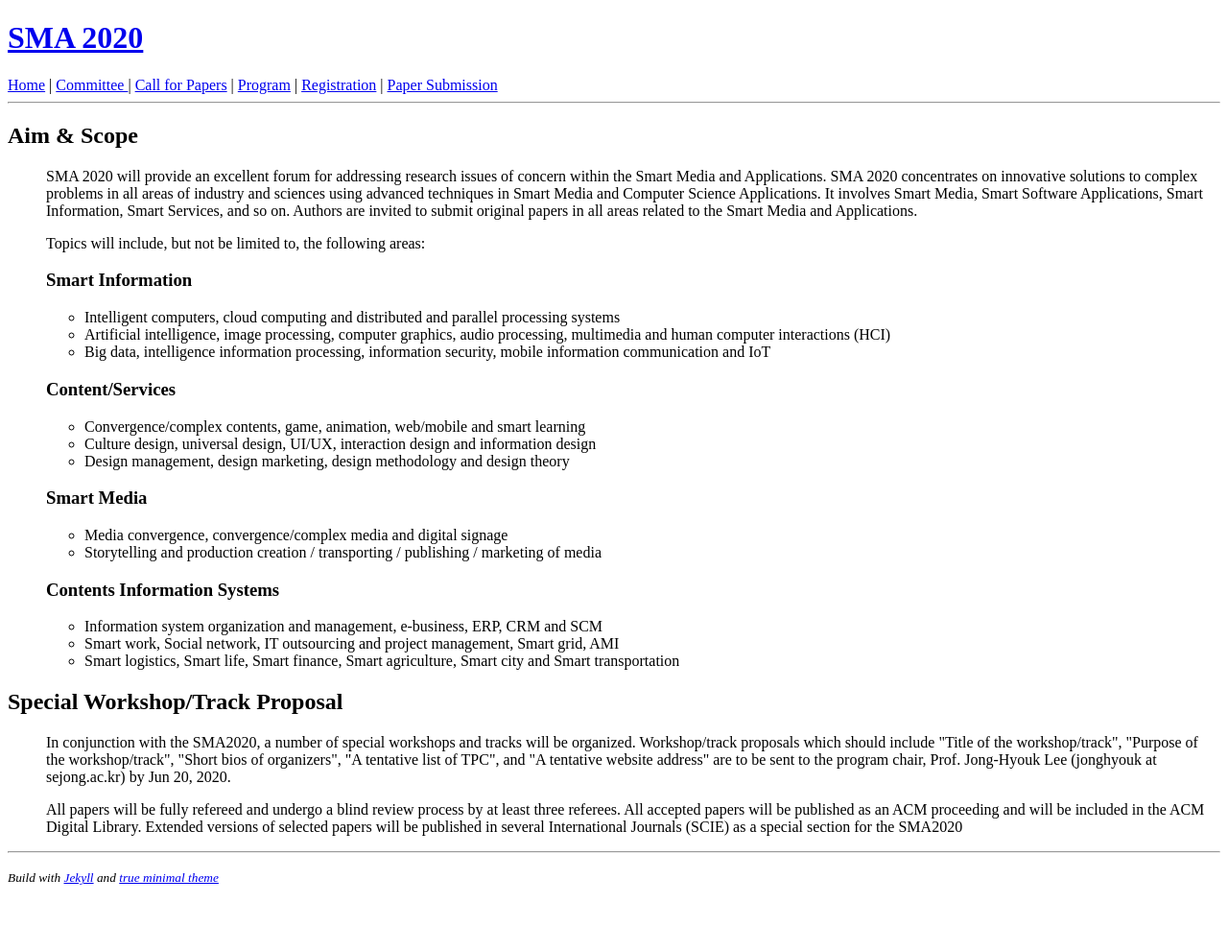
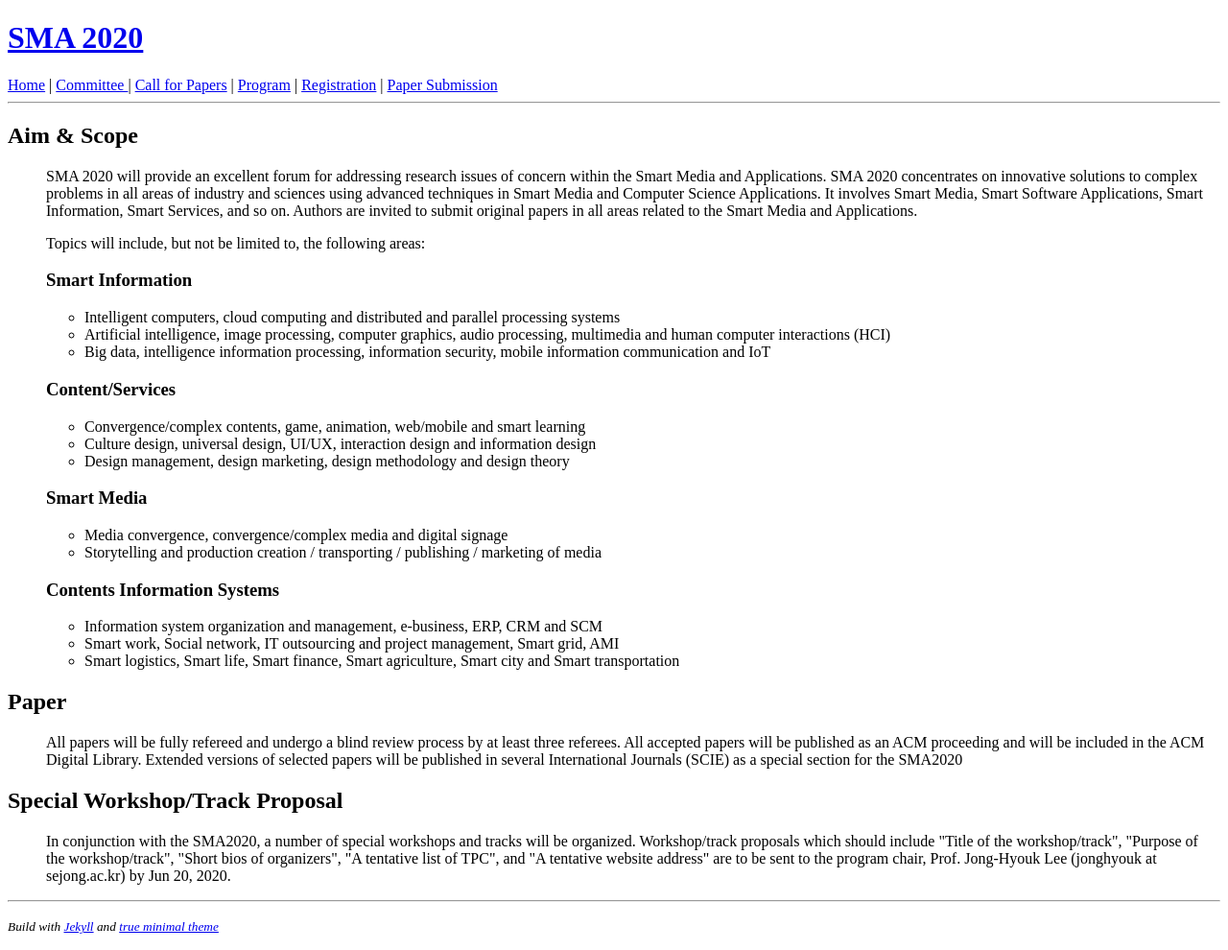
Before and after one commit to icea-conf/sma-2020.github.io, a Jekyll site: the page built from papers/index.html, in a window 1280 px wide. Shown: the whole page at 96% size. Built offline with Jekyll 4.4.1, drawn with Linux system fonts in a browser that asks for light colours; before the commit the page ends 939 px from its top, so only the background shows below that.

Commit message:
Update index.html

```diff
--- a/papers/index.html
+++ b/papers/index.html
@@ -34,13 +34,12 @@ layout: default
                         </ul>
             </ul>
 
+            <h2>Paper</h2>
+            <ul>
+                        <p>All papers will be fully refereed and undergo a blind review process by at least three referees. All accepted papers will be published as an ACM proceeding and will be included in the ACM Digital Library. Extended versions of selected papers will be published in several International Journals (SCIE) as a special section for the SMA2020</p>
+            </ul>
+
             <h2>Special Workshop/Track Proposal</h2>
             <ul>
                         <p>In conjunction with the SMA2020, a number of special workshops and tracks will be organized. Workshop/track proposals which should include "Title of the workshop/track", "Purpose of the workshop/track", "Short bios of organizers", "A tentative list of TPC", and "A tentative website address" are to be sent to the program chair, Prof. Jong-Hyouk Lee (jonghyouk at sejong.ac.kr) by Jun 20, 2020.</p>
             </ul>
-</div>
-
-            <ul>
-                 <p>All papers will be fully refereed and undergo a blind review process by at least three referees. All accepted papers will be published as an ACM proceeding and will be included in the ACM Digital Library. Extended versions of selected papers will be published in several International Journals (SCIE) as a special section for the SMA2020</p>
-            </ul>
-</div>
```
Lines whose indentation alone changed are shown as unchanged.
